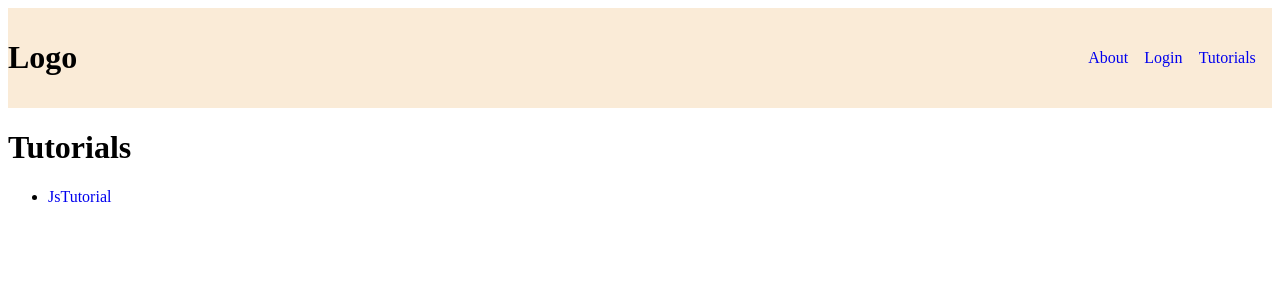
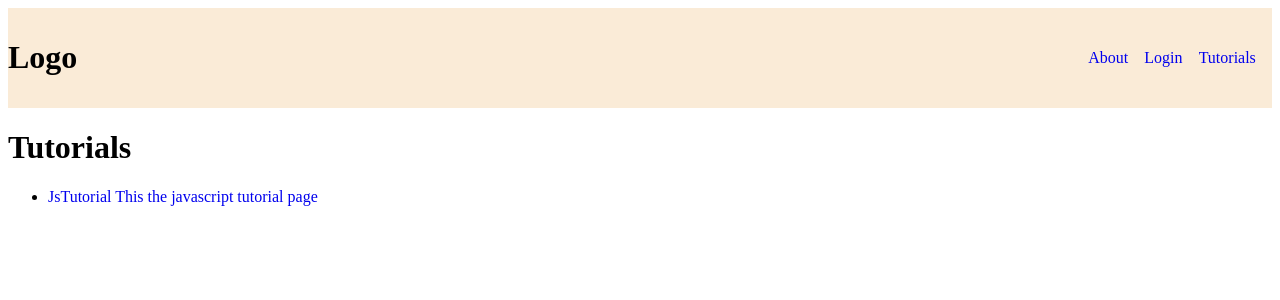
Before and after one commit to ajah-ac/React-Router, a React (Vite) app in the folder Example1/: page /tutorials in a window 1280 px wide. Shown: the top 300 px of the page. Built offline with nearby package versions, Linux system fonts and the light colour scheme.

Commit message:
Nested Routing

```diff
--- a/Example1/src/Tutorials.jsx
+++ b/Example1/src/Tutorials.jsx
@@ -6,7 +6,7 @@ const Tutorials = () => {
         <div>
             <h1> Tutorials</h1>
             <ul><li>
-                <Link to='javascript' className='link'>JsTutorial</Link>
+                <Link to='javascript' className='link'>JsTutorial This the javascript tutorial page </Link>
             </li>
             </ul>
             <Outlet/>
```
